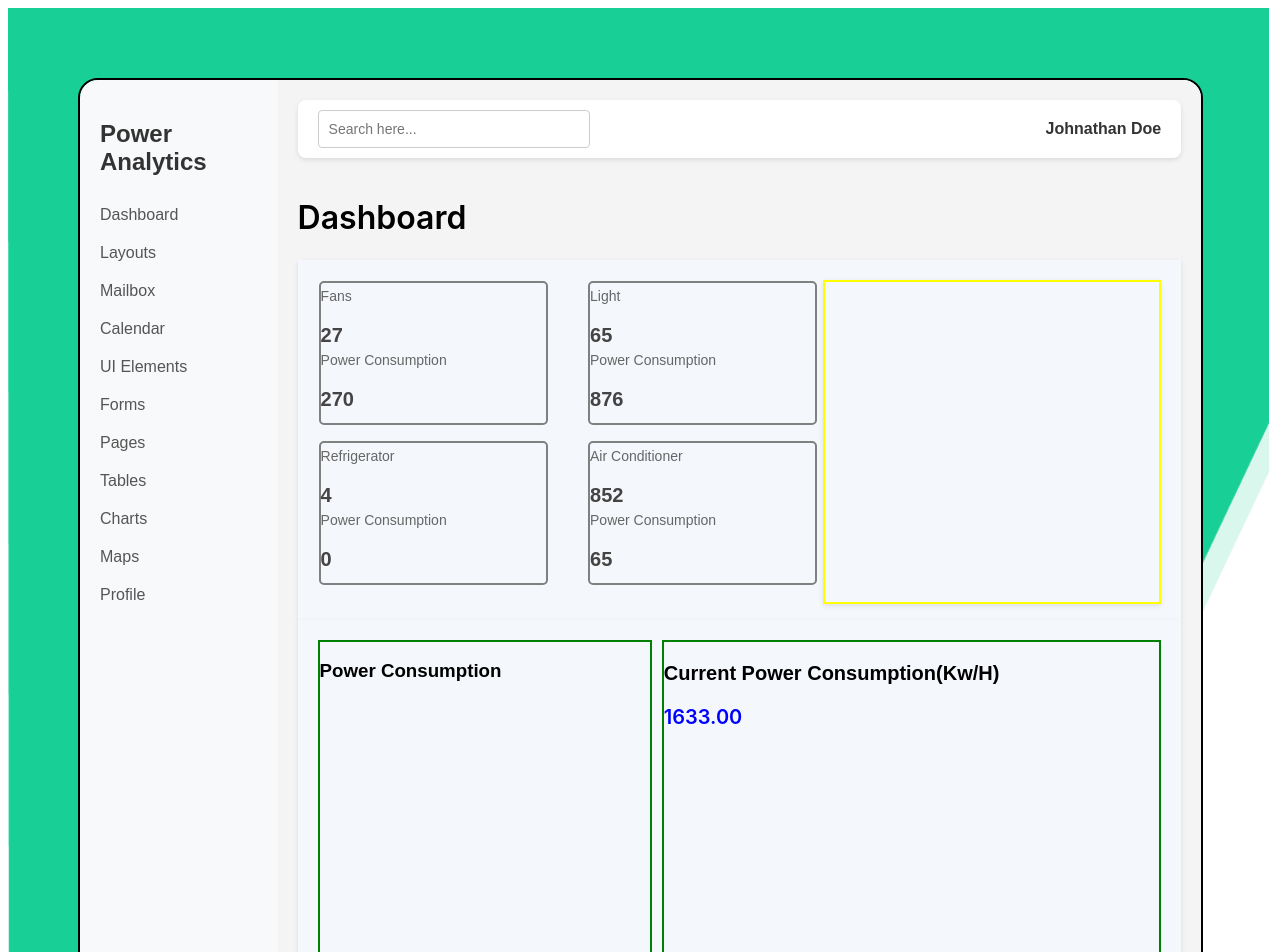
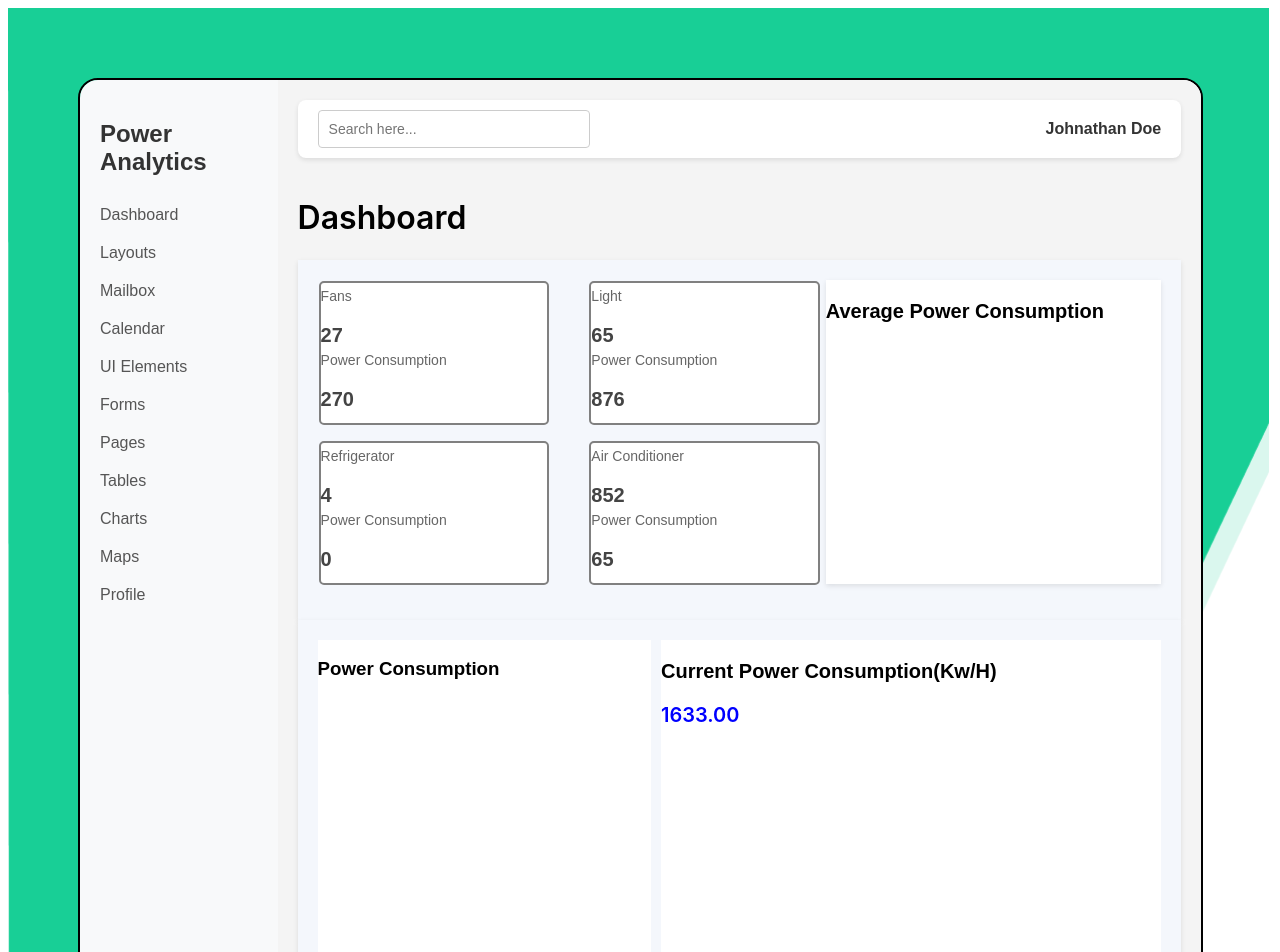
Before and after one commit to Lovedeep24/ugx00, a React (Vite) app: page / in a window 1280 px wide. Shown: the top 952 px of the page. Built offline with nearby package versions, Linux system fonts and the light colour scheme.

Commit message:
first commit

```diff
--- a/src/Styles/Dash.module.css
+++ b/src/Styles/Dash.module.css
@@ -99,19 +99,20 @@ text-decoration-skip-ink: none;
     margin: 1px;
     flex: 0 0 45%;
     margin-bottom: 15px;
+    background-color: white;
   }
 
   .PowerConsumptio {
 
     width: 40%;
-    border: 2px solid yellow;
+    /* border: 2px solid yellow; */
     /* flex: 0.3; */
-background: rgba(244, 247, 252, 1);;
+     background-color: white;
     /* border-radius: 8px; */
     box-shadow: 0 2px 5px rgba(0, 0, 0, 0.1);
     /* padding: 20px; */
     margin-left: 5px;
-    height: 100%;
+    height: 95%;
   }
   .PowerConsumptio h3 {
     font-size: 20px;
@@ -127,11 +128,14 @@ background: rgba(244, 247, 252, 1);;
     height: 100%;
   } */
   .circleData{
+    background-color: white;
+    color: black;
     width: 40%;
-    border: 2px solid green;
+    /* border: 2px solid green; */
   }
   .graph{
-    border:2px solid green;
+    background-color: white;
+    /* border:2px solid green; */
     width: 60%;
     height: 20rem;
     margin-left: 10px;
--- a/src/components/Dashboard2.jsx
+++ b/src/components/Dashboard2.jsx
@@ -42,7 +42,7 @@ const Dashboard2 = () => {
                         </div>
                     </div>
                         <div className={styles.PowerConsumptio}>
-
+                            <h3>Average Power Consumption</h3>
                         </div>
                     </div>
                     <div className={styles.div2}>
```
